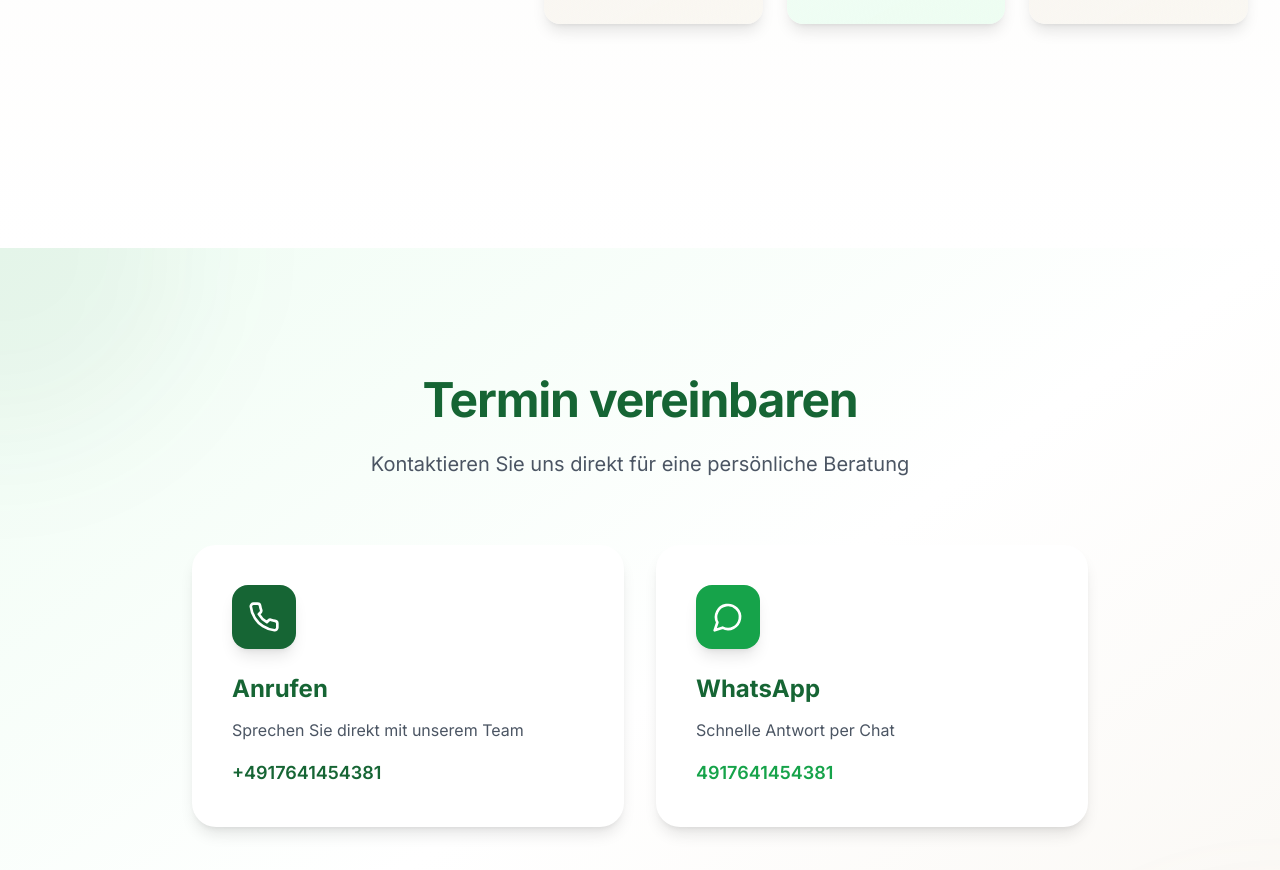
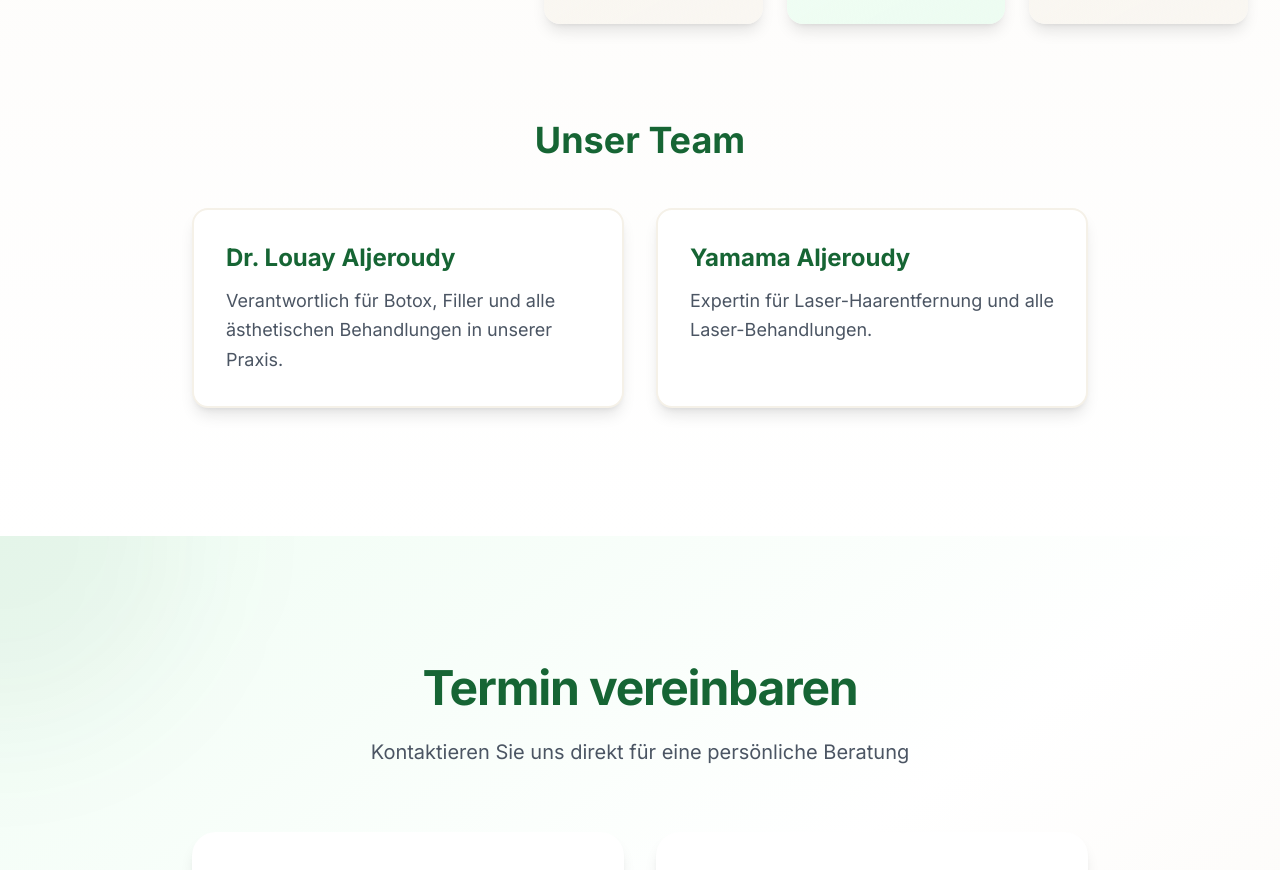
Before and after one commit to abhassanus-spec/ami, a React (Vite) app: page / in a window 1280 px wide. Shown: the part 4685-5555 px from the top of the page. Built offline with nearby package versions, Linux system fonts and the light colour scheme; no server answers.

Commit message:
Updated AboutSection.tsx

```diff
--- a/src/components/AboutSection.tsx
+++ b/src/components/AboutSection.tsx
@@ -88,6 +88,48 @@ const AboutSection: React.FC = () => {
             </div>
           </div>
         </div>
+
+        {/* Team Info Section */}
+        <div className="mt-24 max-w-4xl mx-auto">
+          <h3 className="text-3xl md:text-4xl font-bold text-green-800 text-center mb-12">
+            {language === 'de' ? 'Unser Team' :
+             language === 'en' ? 'Our Team' :
+             language === 'ar' ? 'فريقنا' :
+             'Ekibimiz'}
+          </h3>
+
+          <div className="grid grid-cols-1 md:grid-cols-2 gap-8">
+            <div className="bg-white p-8 rounded-2xl shadow-lg border-2 border-beige-100 hover:shadow-xl transition-all duration-300">
+              <h4 className="text-2xl font-bold text-green-800 mb-3">
+                Dr. Louay Aljeroudy
+              </h4>
+              <p className="text-gray-600 text-lg leading-relaxed">
+                {language === 'de' ?
+                  'Verantwortlich für Botox, Filler und alle ästhetischen Behandlungen in unserer Praxis.' :
+                 language === 'en' ?
+                  'Responsible for Botox, Fillers and all aesthetic treatments in our practice.' :
+                 language === 'ar' ?
+                  'المسؤول عن البوتوكس والفيلر وجميع العلاجات التجميلية في عيادتنا.' :
+                  'Kliniğimizdeki Botoks, Dolgu ve tüm estetik tedavilerden sorumludur.'}
+              </p>
+            </div>
+
+            <div className="bg-white p-8 rounded-2xl shadow-lg border-2 border-beige-100 hover:shadow-xl transition-all duration-300">
+              <h4 className="text-2xl font-bold text-green-800 mb-3">
+                Yamama Aljeroudy
+              </h4>
+              <p className="text-gray-600 text-lg leading-relaxed">
+                {language === 'de' ?
+                  'Expertin für Laser-Haarentfernung und alle Laser-Behandlungen.' :
+                 language === 'en' ?
+                  'Expert in Laser Hair Removal and all laser treatments.' :
+                 language === 'ar' ?
+                  'خبيرة في إزالة الشعر بالليزر وجميع علاجات الليزر.' :
+                  'Lazer Epilasyon ve tüm lazer tedavilerinde uzman.'}
+              </p>
+            </div>
+          </div>
+        </div>
       </div>
     </section>
   );
```
